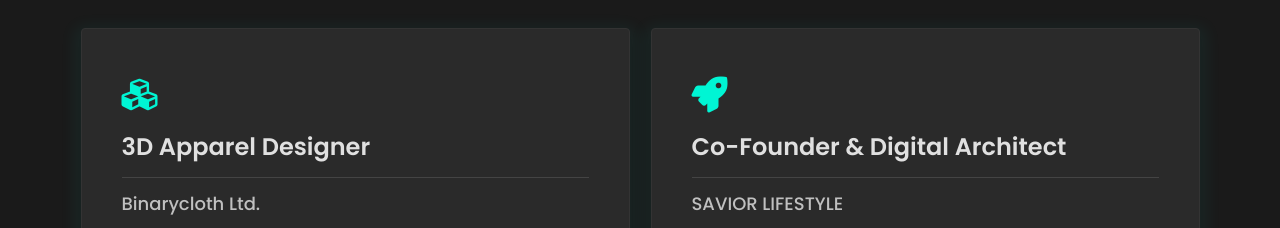
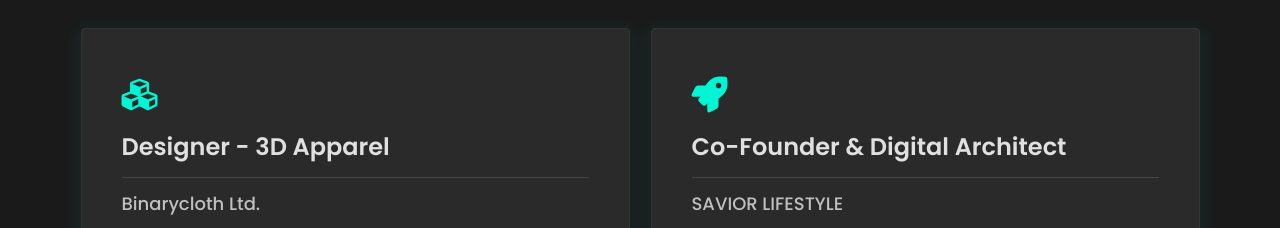
Before and after one commit to rizvee/rizvee.github.io, a plain HTML site: page index.html in a window 1280 px wide. Shown: the part 1900-2128 px from the top of the page. Drawn offline with Linux system fonts and the light colour scheme.

Commit message:
Update index.html

```diff
--- a/index.html
+++ b/index.html
@@ -200,7 +200,7 @@
                             <div class="col-md-6">
                                 <div class="resume">
                                     <div class="icon"><i class="fas fa-cubes"></i></div>
-                                    <h2>3D Apparel Designer</h2>
+                                    <h2>Designer - 3D Apparel</h2>
                                     <h3>Binarycloth Ltd.</h3>
                                     <p>June 2025 - Present | Dhaka, Bangladesh</p>
                                     <p>Pioneering the future of fashion by transforming 2D concepts into hyper-realistic 3D virtual garments. My workflow integrates <strong>CLO3D, Cinema 4D, and Adobe Illustrator</strong> to reduce material waste, accelerate the design cycle, and create high-fidelity digital assets for AR/VR and the metaverse.</p>
```
